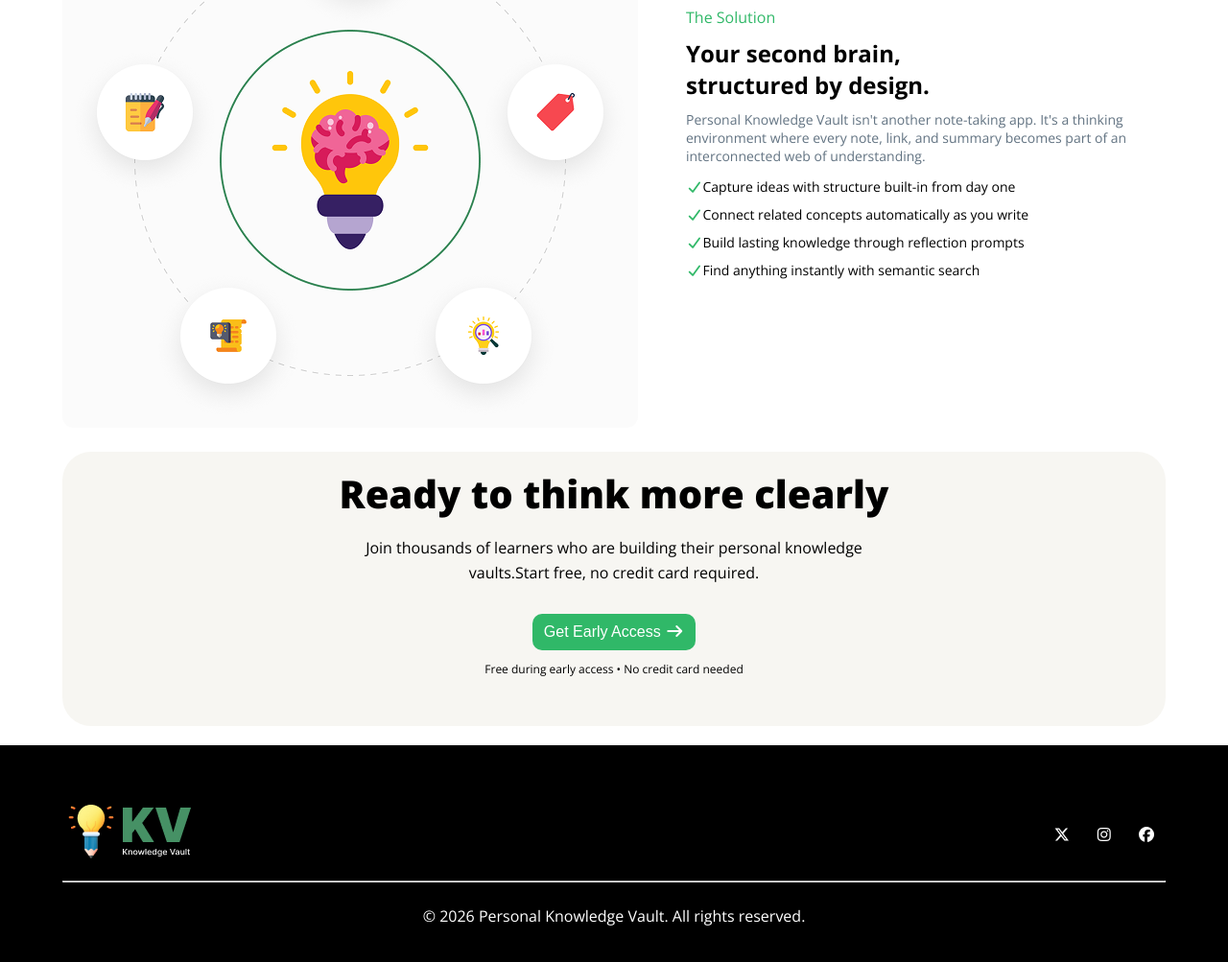
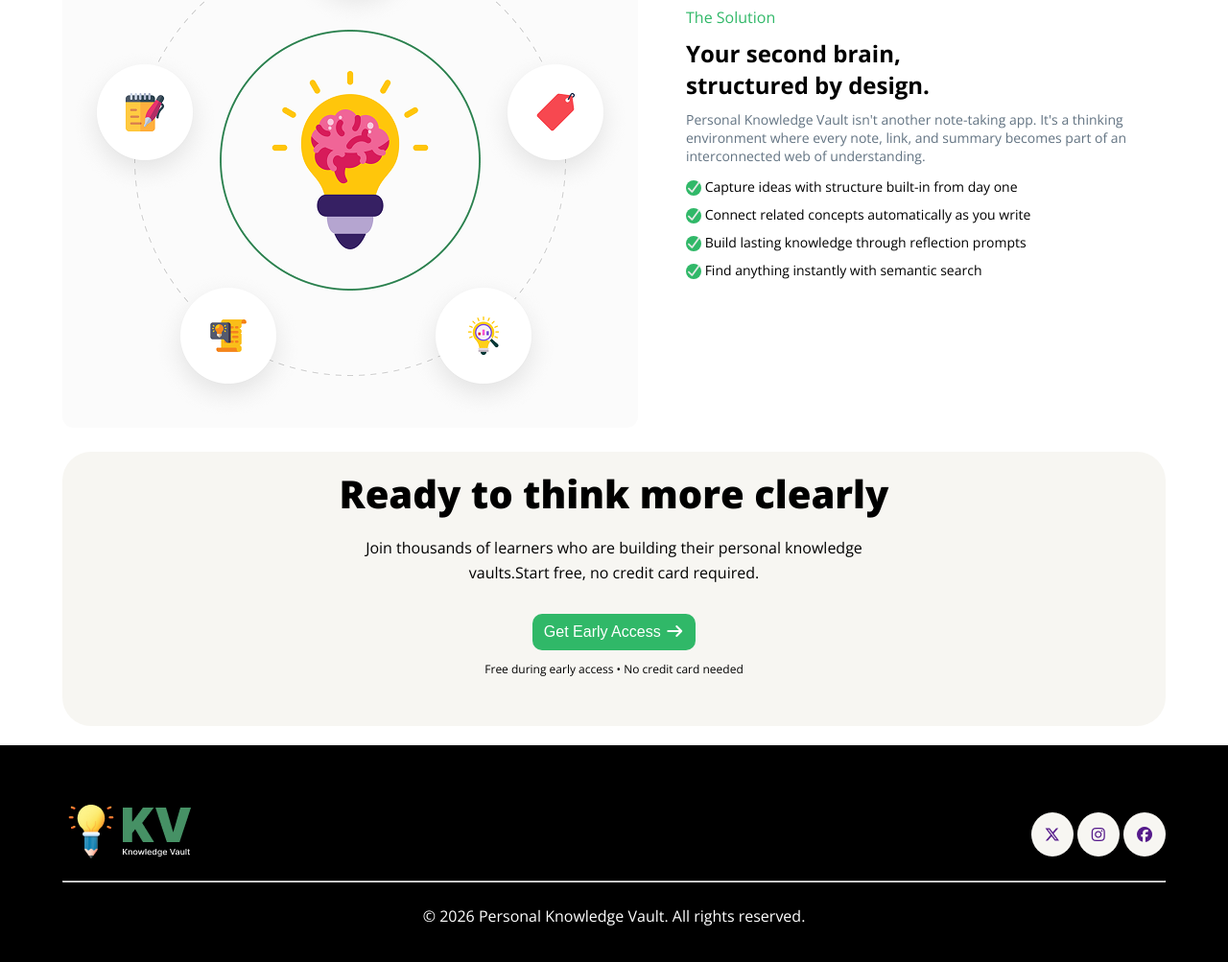
Before and after one commit to Shohan11369/A01-Knowledge-assignment, a plain HTML site: page index.html in a window 1280 px wide. Shown: the part 1315-2318 px from the top of the page at 96% size. Drawn offline with nearby package versions, Linux system fonts and the light colour scheme.

Commit message:
finally done

```diff
--- a/style.css
+++ b/style.css
@@ -101,7 +101,7 @@
 
 .btn2:hover {
   background-color: #411dac;
-  color:white;
+  color: white;
 }
 .hero-text h2 {
   color: white;
@@ -223,7 +223,12 @@
 }
 
 .text2 p i {
-  color: #30b868;
+  color: #e4eae6;
+  background-color: #30b868;
+  width: 16px;
+  height: 16px;
+  text-align: center;
+  border-radius: 50%;
 }
 
 .text2 p {
@@ -276,11 +281,16 @@ footer {
 }
 
 .footer-link a {
-  color: white;
-  padding: 10px;
+  background-color: #f7f6f2;
+  padding: 12px;
+  border-radius: 50%;
   margin-bottom: 10px;
 }
 
+.footer-link a:hover {
+  background-color: #4ade80;
+  color: black;
+}
 .footer-bottom hr {
   color: rgb(86, 85, 85);
   margin-top: 16px;
```
Also changed, not shown: index.html (+5 -5 lines).
